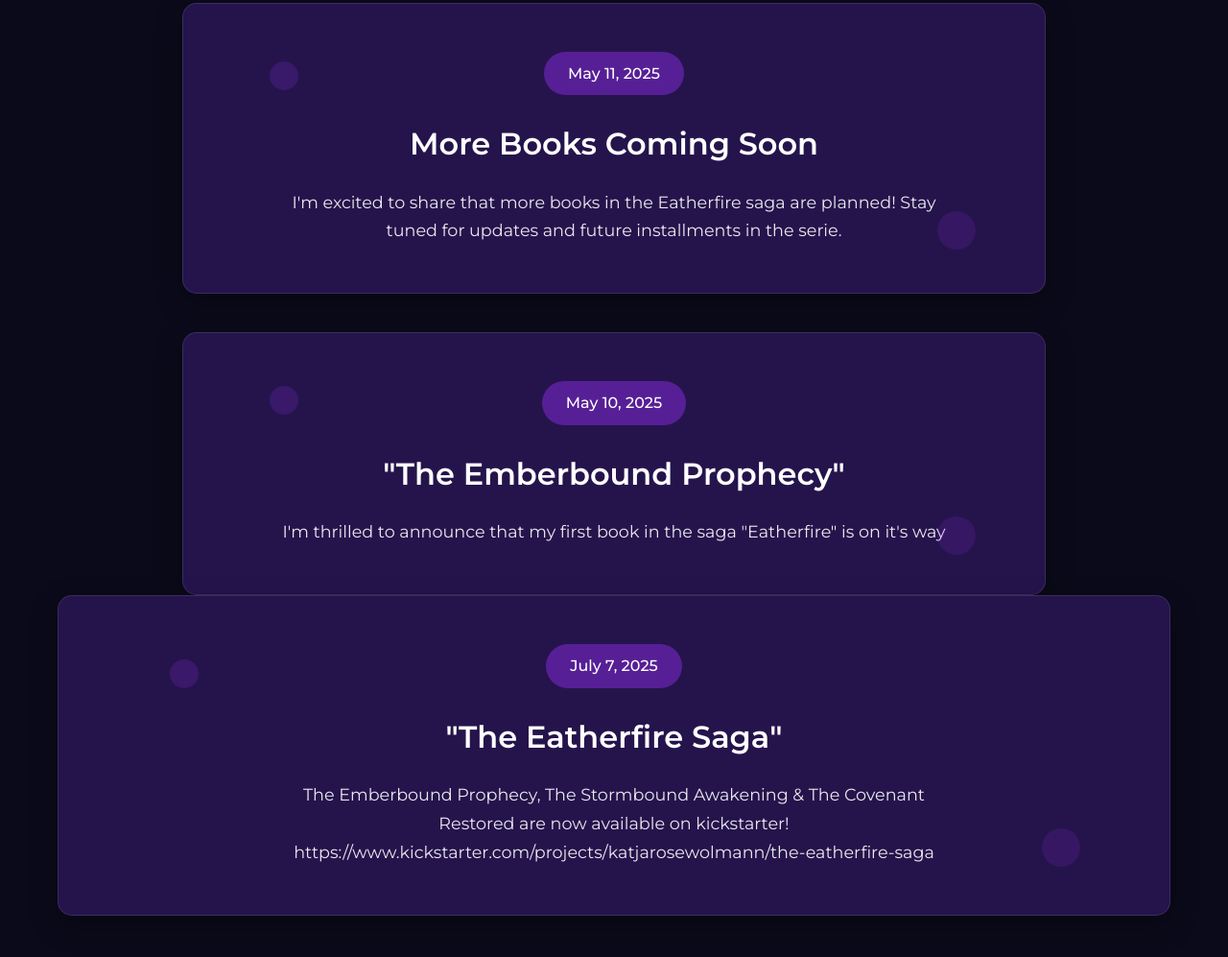
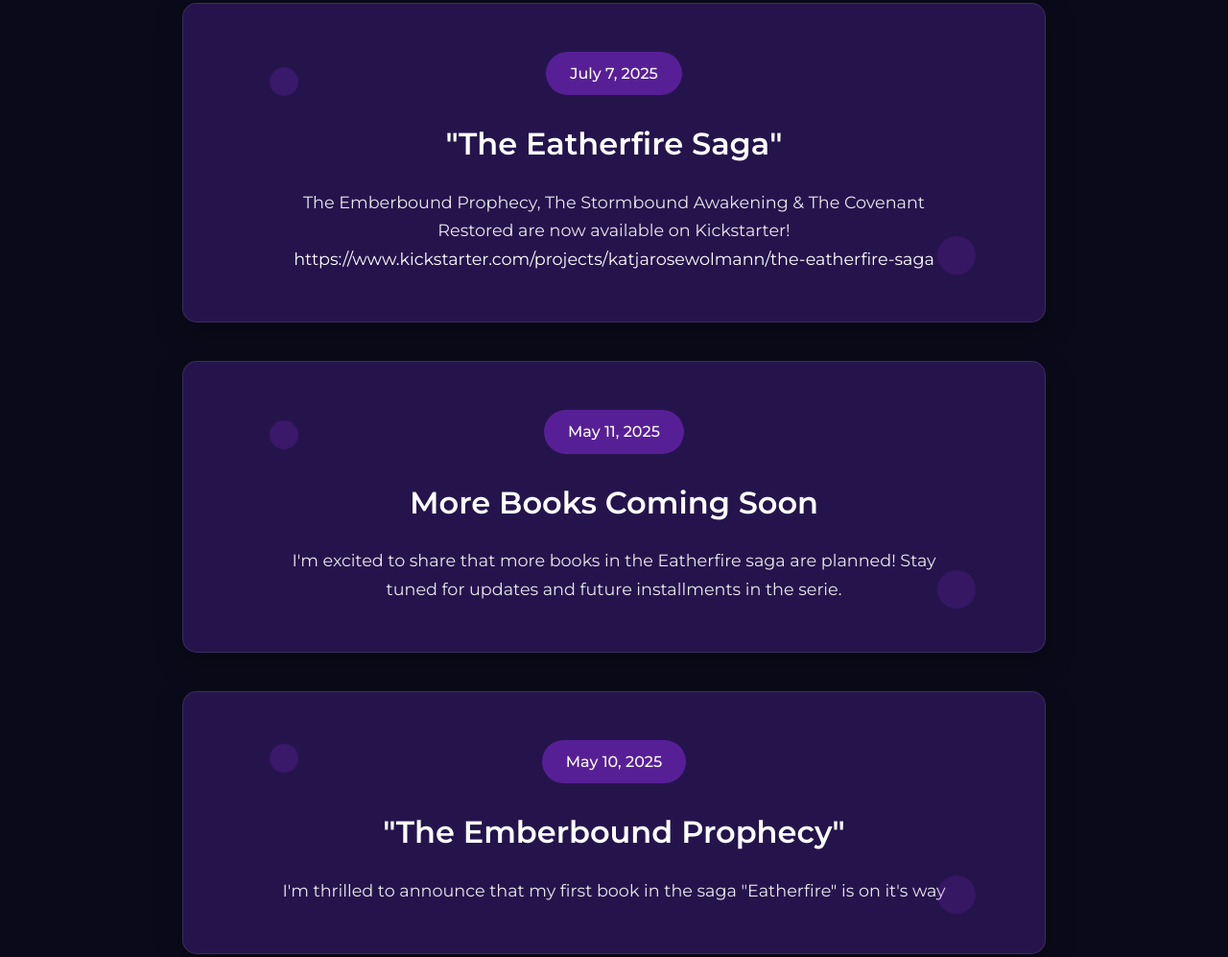
Before and after one commit to KatjaRoseWolmann/katjarosewolmann.github.io, a plain HTML site: page index.html in a window 1280 px wide. Shown: the part 3556-4553 px from the top of the page at 96% size. Drawn offline with Linux system fonts and the light colour scheme.

Commit message:
Add files via upload

```diff
--- a/index.html
+++ b/index.html
@@ -1529,6 +1529,19 @@
             <div class="section-container">
                 <h2>News</h2>
                 <div class="news-grid">
+
+                    <article class="news-item">
+                        <div class="news-date">
+                            <span>July 7, 2025</span>
+                        </div>
+                        <h3>"The Eatherfire Saga"</h3>
+                        <p>
+                               The Emberbound Prophecy, The Stormbound Awakening &amp; The Covenant Restored are now available on Kickstarter!
+                               <a href="https://www.kickstarter.com/projects/katjarosewolmann/the-eatherfire-saga" target="_blank" rel="noopener">
+                                 https://www.kickstarter.com/projects/katjarosewolmann/the-eatherfire-saga
+                               </a>
+                            </p>
+                    </article>
                     <article class="news-item">
                         <div class="news-date">
                             <span id="current-date">May 11, 2025</span>
@@ -1544,15 +1557,6 @@
                         <h3>"The Emberbound Prophecy"</h3>
                         <p>I'm thrilled to announce that my first book in the saga "Eatherfire" is on it's way</p>
                     </article>
-                </div>
-                <article class="news-item">
-                    <div class="news-date">
-                        <span>July 7, 2025</span>
-                    </div>
-                    <h3>"The Eatherfire Saga"</h3>
-                <p>The Emberbound Prophecy, The Stormbound Awakening & The Covenant Restored are now available on kickstarter!
-                    https://www.kickstarter.com/projects/katjarosewolmann/the-eatherfire-saga </p>
-                </article>
             </div>
             </div>
         </section>
```
